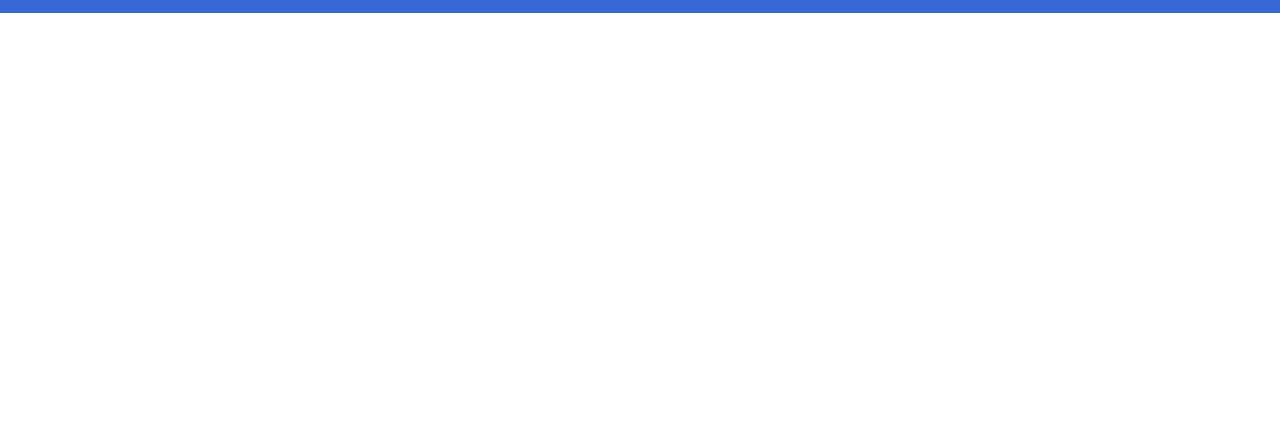
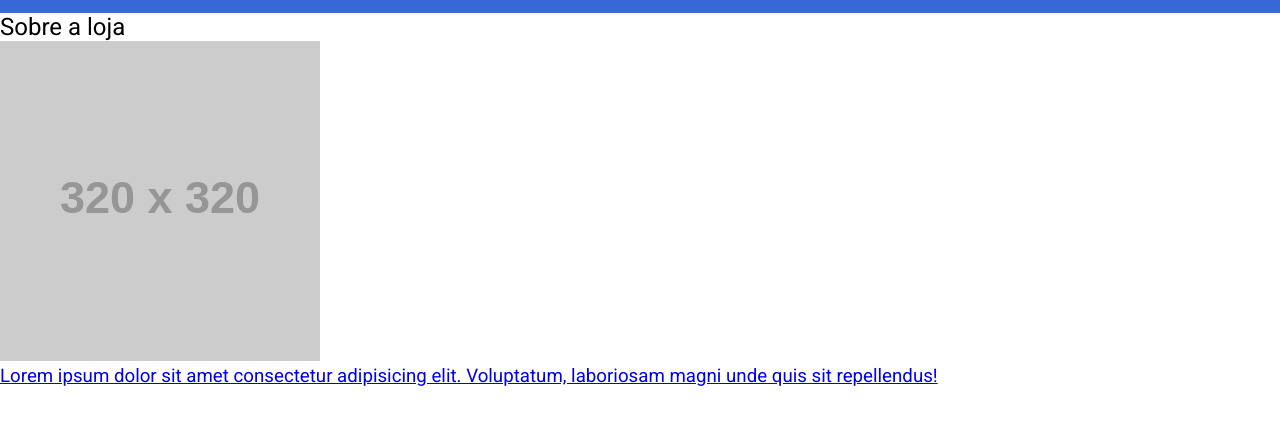
Before and after one commit to cesarsantos96/ResponsiveCSSFundamentals, a plain HTML site: page index.html in a window 1280 px wide. Shown: the part 57-482 px from the top of the page. Drawn offline with Linux system fonts and the light colour scheme; placeholder pictures from the web are drawn by us.

Commit message:
first commit Atividade

```diff
--- a/index.html
+++ b/index.html
@@ -26,5 +26,15 @@
     </header>
     <section id="about">
         <div class="container">
+            <main>
+                <section class="about-store">
+                    <h2>Sobre a loja</h2>
+                    <article class="noticia">
+
+                        <a href="about">
+                            <img src="https://via.placeholder.com/320x320" alt="">
+                            <h3>Lorem ipsum dolor sit amet consectetur adipisicing elit. Voluptatum, laboriosam magni unde quis sit repellendus!</h3>
+                        </a>
+                    </article>
 </body>
 </html>
```
